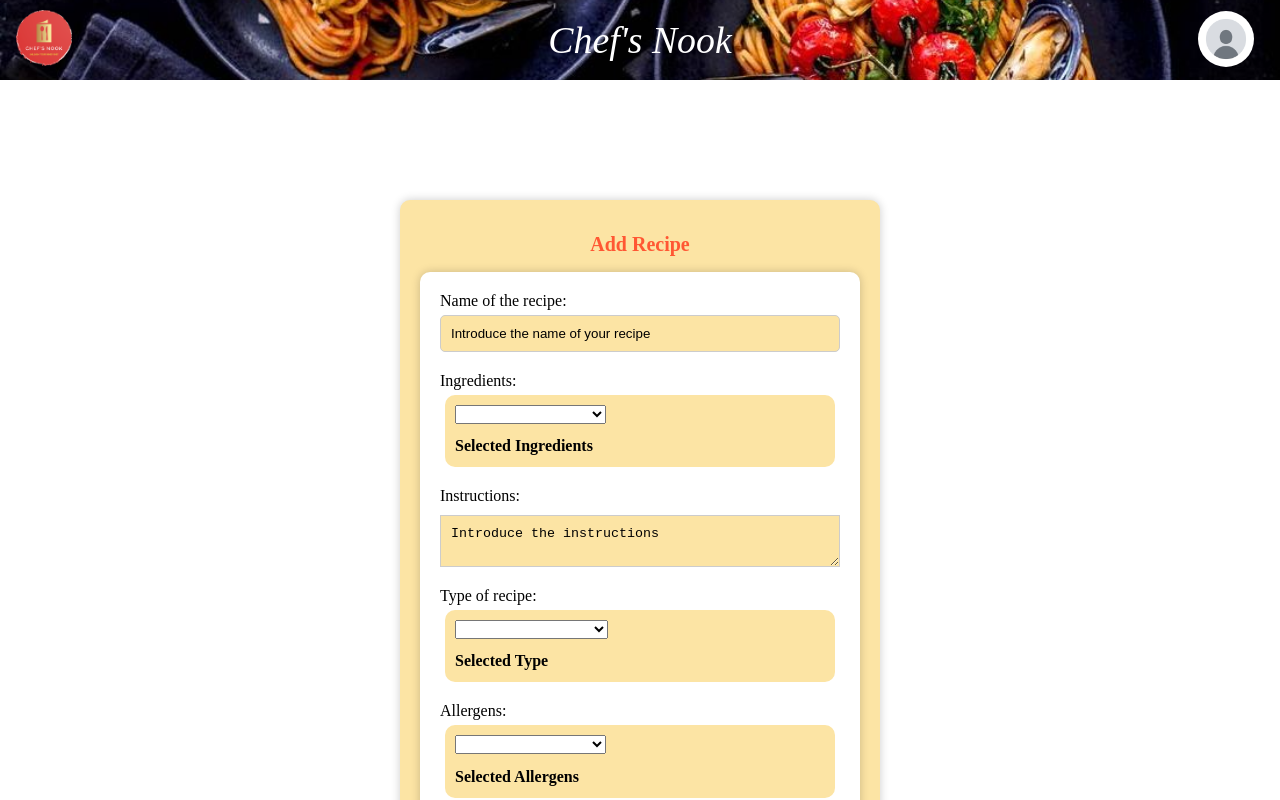
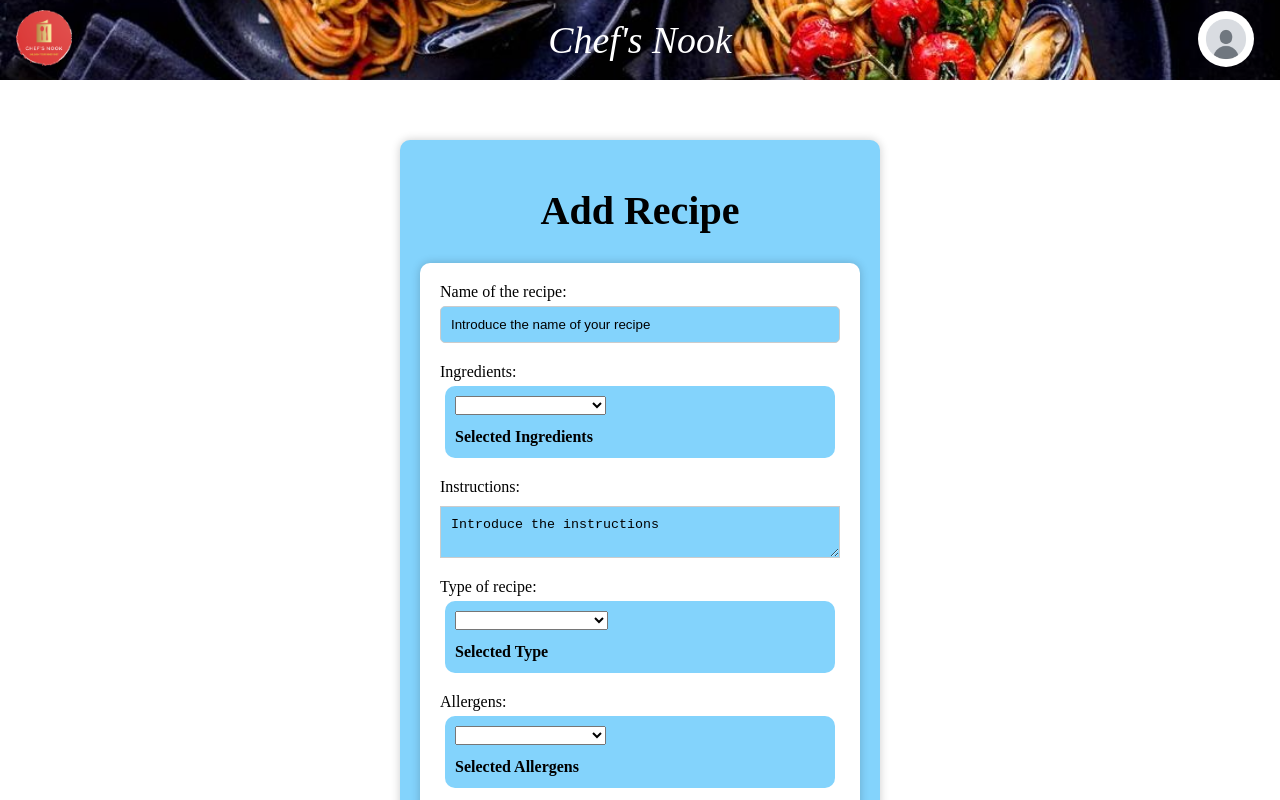
Before and after one commit to UB-ES-2023-A3/RecipeSharingFrontend, a Vue app: page /addRecipe in a window 1280 px wide. Built offline with nearby package versions, Linux system fonts and the light colour scheme.

Commit message:
Add Recipe Page

```diff
--- a/src/components/AppDropdownSelect.vue
+++ b/src/components/AppDropdownSelect.vue
@@ -1,5 +1,5 @@
 <template>
-    <div class="container">
+    <div :class="{'container': true, 'background': selectedOptions.length > 0}">
         <!-- Dropdown select to choose options -->
         <select @change="addSelectedOption" class="full-width-dropdown" v-model="localSelectedValue">
             <option value="" disabled>Select {{ label }}</option>
@@ -58,10 +58,14 @@ export default {
 <style scoped>
 
 .container {
-    background-color: #FCE4A4;
+    background-color: #83d3fc;
     margin: 2px 5px;
     padding: 10px;
     border-radius: 10px;
+}
+
+.background {
+    background-color: #2980b9;
 }
 
 .remove-button {
--- a/src/components/AppTextArea.vue
+++ b/src/components/AppTextArea.vue
@@ -4,11 +4,10 @@
 <textarea
         v-model="message"
         @blur="saveMessage"
-      @keyup.enter="saveMessage"
         @focus="clearDefaultMessage"
+        @input="adjustTextAreaHeight"
+        :style="inputStyle"
         ref="messageInput"
-      :style="inputStyle"
-      @input="adjustTextAreaHeight"
 ></textarea>
     </div>
 </template>
@@ -16,12 +15,15 @@
 <script>
 
 export default {
+    name: "AppTextArea.vue",
     props: {
         defaultMessage: String,
     },
     data() {
         return {
             message: this.defaultMessage,
+            isSaved: false,
+            clearedOnce: false,
         };
     },
     computed: {
@@ -35,21 +37,46 @@ export default {
                 display: "block",
                 margin: "0 auto",
                 marginTop: "10px",
-        backgroundColor: "#FCE4A4",
+                backgroundColor: this.isSaved ? "#2980b9" : "#83d3fc",
             };
         },
     },
     methods: {
         saveMessage() {
-      this.$emit('update:textValue', this.message);
+            this.isSaved = true;
+            this.$refs.messageInput.blur();
+
         },
         clearDefaultMessage() {
+            if (!this.clearedOnce) {
                 this.message = "";
+                this.clearedOnce = true;
+            }
         },
         adjustTextAreaHeight() {
             const textarea = this.$refs.messageInput;
             textarea.style.height = "auto";
             textarea.style.height = textarea.scrollHeight + "px";
+            this.$emit('update:textValue', this.message);
+        },
+        preventEnter(event) {
+            if (event.key === 'Enter') {
+                event.preventDefault();
+
+                const textarea = this.$refs.messageInput;
+                const cursorPosition = textarea.selectionStart;
+                const valueBeforeCursor = this.message.substring(0, cursorPosition);
+                const valueAfterCursor = this.message.substring(cursorPosition);
+
+                this.message = `${valueBeforeCursor}\n${valueAfterCursor}`;
+
+                // Ajustar la altura del textarea
+                this.adjustTextAreaHeight();
+
+                this.$nextTick(() => {
+                    textarea.setSelectionRange(cursorPosition + 1, cursorPosition + 1);
+                });
+            }
         },
     },
 };
--- a/src/components/AppTextField.vue
+++ b/src/components/AppTextField.vue
@@ -29,7 +29,7 @@ export default {
     computed: {
         inputStyle() {
             return {
-                backgroundColor: this.isSaved ? "#eea94d" : "#FCE4A4",
+                backgroundColor: this.isSaved ? "#2980b9" : "#83d3fc",
                 color: this.isSaved ? "white" : "black",
                 padding: "10px",
                 border: "1px solid #ccc",
--- a/src/pages/AddRecipePage.vue
+++ b/src/pages/AddRecipePage.vue
@@ -1,12 +1,12 @@
 <template>
-    <div class="mainContainer" style="color: black">
-        <div class="form-background">
-            <div class="mainTitle" style="color: #ff5733">
+    <div class="addMainContainer">
+        <div class="addFormBackground">
+            <div class="addTitle">
                 <h1>Add Recipe</h1>
             </div>
-            <form @submit.prevent="addRecipe" class="form">
+            <form @submit.prevent="addRecipe" class="addForm">
                 <!-- Recipe Name Field -->
-                <div class="form-group">
+                <div class="addFormGroup">
                     <label for="recipeName">Name of the recipe:</label>
                     <!-- AppTextField component for recipe name -->
                     <AppTextField
@@ -17,7 +17,7 @@
                 </div>
 
                 <!-- Ingredients Field -->
-                <div class="form-group">
+                <div class="addFormGroup">
                     <label for="ingredients">Ingredients:</label>
                     <!-- DropdownSelect component for selecting ingredients -->
                     <DropdownSelect
@@ -31,7 +31,7 @@
                 </div>
 
                 <!-- Instructions Field -->
-                <div class="form-group">
+                <div class="addFormGroup">
                     <label for="instructions">Instructions:</label>
                     <!-- TextArea component for providing recipe instructions -->
                     <TextArea
@@ -42,7 +42,7 @@
                 </div>
 
                 <!-- Recipe Type Field -->
-                <div class="form-group">
+                <div class="addFormGroup">
                     <label for="recipeType">Type of recipe:</label>
                     <!-- DropdownSelect component for selecting the recipe type -->
                     <DropdownSelect
@@ -56,7 +56,7 @@
                 </div>
 
                 <!-- Allergens Field -->
-                <div class="form-group">
+                <div class="addFormGroup">
                     <label for="allergens">Allergens:</label>
                     <!-- DropdownSelect component for selecting allergens -->
                     <DropdownSelect
@@ -70,7 +70,7 @@
                 </div>
 
                 <!-- Preparation Time Field -->
-                <div class="form-group">
+                <div class="addFormGroup">
                     <label for="preparationTime">Preparation time:</label>
                     <!-- DropdownSelect component for selecting preparation time -->
                     <DropdownSelect
@@ -84,16 +84,20 @@
                 </div>
 
                 <!-- Servings Field -->
-                <div class="form-group">
+                <div class="addFormGroup">
                     <label for="servings">Servings:</label>
-                    <input type="number" id="servings" v-model="servings" class="full-width-dropdown" min="1" max="10">
+                    <input type="number" id="servings" v-model="servings" class="full-width-dropdown" min="1" max="10"
+                           :class="{ 'background': servings && !isNaN(servings) }">
                 </div>
 
                 <!-- Upload Image Field -->
-                <div class="form-group">
-                    <label for="image_label" style="font-family: 'Gill Sans', 'Gill Sans MT', Calibri, 'Trebuchet MS', sans-serif;">Upload Image:</label>
+                <div class="addFormGroup">
+                    <label for="image_label"
+                           style="font-family: 'Gill Sans', 'Gill Sans MT', Calibri, 'Trebuchet MS', sans-serif;">Upload
+                        Image:</label>
                     <div style="display: flex; align-items: center;">
-                        <label for="image" style="background-color: #7f9ccb;
+                        <label for="image" style="background-color: #83d3fc;;
+                        cursor: pointer;
                         padding: 5px 10px;
                         border-radius: 5px;
                         border: 1px ridge black;
@@ -101,13 +105,17 @@
                         height: auto;
                         font-family: 'Gill Sans', 'Gill Sans MT', Calibri, 'Trebuchet MS', sans-serif;
                         width: 85px;">Choose Image</label>
-                        <input type="file" id="image" accept="image/*" @change="handleImageUpload" ref="fileInput" style="display: none;">
+                        <input type="file" id="image" accept="image/*" @change="handleImageUpload" ref="fileInput"
+                               style="display: none;">
                     </div>
-                    <div v-if="recipe_image" class="image-container" style="padding: 2px; font-family: 'Gill Sans', 'Gill Sans MT', Calibri, 'Trebuchet MS', sans-serif;">
-                        <div v-if="recipe_image" style="padding-top: 2px; font-family: 'Gill Sans', 'Gill Sans MT', Calibri, 'Trebuchet MS', sans-serif;">
+                    <div v-if="recipe_image" class="image-container"
+                         style="padding: 2px; font-family: 'Gill Sans', 'Gill Sans MT', Calibri, 'Trebuchet MS', sans-serif;">
+                        <div v-if="recipe_image"
+                             style="padding-top: 2px; font-family: 'Gill Sans', 'Gill Sans MT', Calibri, 'Trebuchet MS', sans-serif;">
                             File Name: {{ file_name }} | Image Size: {{ formatBytes(imageSize) }}
                         </div>
-                        <img :src="recipe_image" alt="Recipe Image" style="padding-top: 3px; max-width: 100%; max-height: 100%; padding-bottom: 2px;"/>
+                        <img :src="recipe_image" alt="Recipe Image"
+                             style="padding-top: 3px; max-width: 100%; max-height: 100%; padding-bottom: 2px;"/>
                         <button @click="removeImage" class="remove-button">Remove Image</button>
                     </div>
                     <div v-if="imageSizeError">Image size exceeds the allowed limit.</div>
@@ -118,8 +126,8 @@
                 </div>
 
                 <!-- Submit Button -->
-                <div class="secondaryContainer" style="background-color: white">
-                    <button type="submit" class="submit-button">Add Recipe</button>
+                <div class="addSecondaryContainer">
+                    <button type="submit" class="addSubmitButton">Add Recipe</button>
                 </div>
             </form>
         </div>
@@ -259,7 +267,7 @@ export default {
                         .catch((error) => {
                             alert(error.response);
                         });
-                }else{
+                } else {
                     alert("Image size exceeds the allowed limit.")
                     return;
                 }
@@ -283,7 +291,7 @@ export default {
         removeImage() {
             this.recipe_image = null;
             this.$refs.fileInput.value = null;
-        },isBase64ImageTooLarge(base64String, maxSizeInBytes) {
+        }, isBase64ImageTooLarge(base64String, maxSizeInBytes) {
             // Remove data URI prefix
             const base64WithoutPrefix = base64String.split(',')[1];
             const bytes = atob(base64WithoutPrefix).length;
@@ -310,6 +318,91 @@ export default {
 </script>
 
 <style scoped>
+.addMainContainer {
+    display: flex;
+    flex-direction: column;
+    justify-content: flex-start;
+    align-items: center;
+    color: white;
+    padding-top: 60px;
+}
+
+.addFormBackground {
+    background-color: #83d3fc;
+    padding: 20px;
+    border-radius: 10px;
+    box-shadow: 0 0 10px rgba(0, 0, 0, 0.2);
+    margin: 0 auto 20px;
+}
+
+.addTitle {
+    font-size: 20px;
+    color: #000000;
+    margin: 0;
+    padding-bottom: 2px;
+    display: flex;
+    justify-content: center;
+}
+
+.addForm {
+    width: 400px;
+    background-color: white;
+    padding: 20px;
+    border-radius: 10px;
+    box-shadow: 0 0 10px rgba(0, 0, 0, 0.2);
+    color: black;
+}
+
+.addFormGroup {
+    margin-bottom: 20px;
+}
+
+input {
+    background-color: #83d3fc;;
+    color: black;
+    padding: 10px;
+    border: 1px solid rgb(204, 204, 204);
+    border-radius: 5px;
+    width: 100%;
+    min-width: 300px;
+    display: block;
+    margin-bottom: 10px;
+}
+
+label {
+    display: block;
+    margin-bottom: 5px;
+}
+
+.background {
+    background-color: #2980b9;
+}
+
+.addSecondaryContainer {
+    width: 100%;
+    display: flex;
+    flex-direction: column;
+    justify-content: flex-start;
+    align-items: center;
+    color: white;
+}
+
+.addSubmitButton {
+    background-color: #83d3fc;
+    color: white;
+    padding: 12px 24px;
+    border: none;
+    border-radius: 5px;
+    cursor: pointer;
+    transition: background-color 0.3s;
+    margin-top: 20px;
+    font-size: 18px;
+}
+
+.addSubmitButton:hover {
+    background-color: #2980b9;
+}
+
 .selected-box h2 {
     font-size: 16px;
     margin-top: 0;
```
Also changed, not shown: src/pages/ProfilePageRework.vue (+6 -4 lines). Lines whose indentation alone changed are shown as unchanged.
